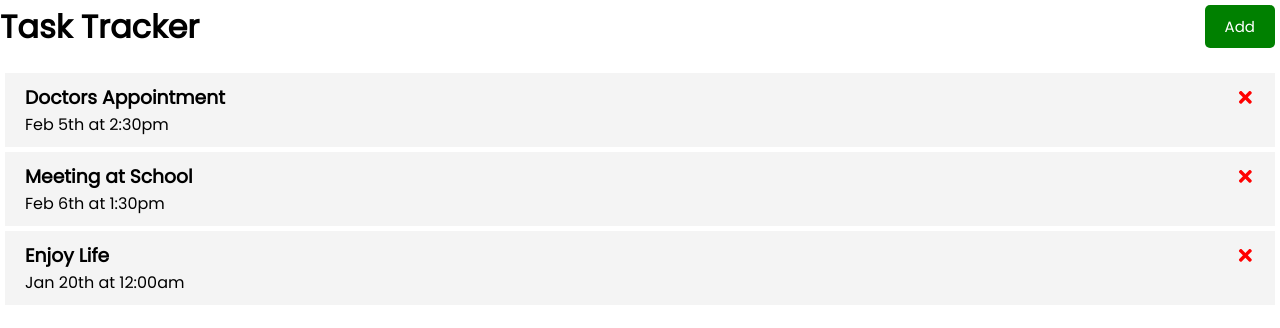
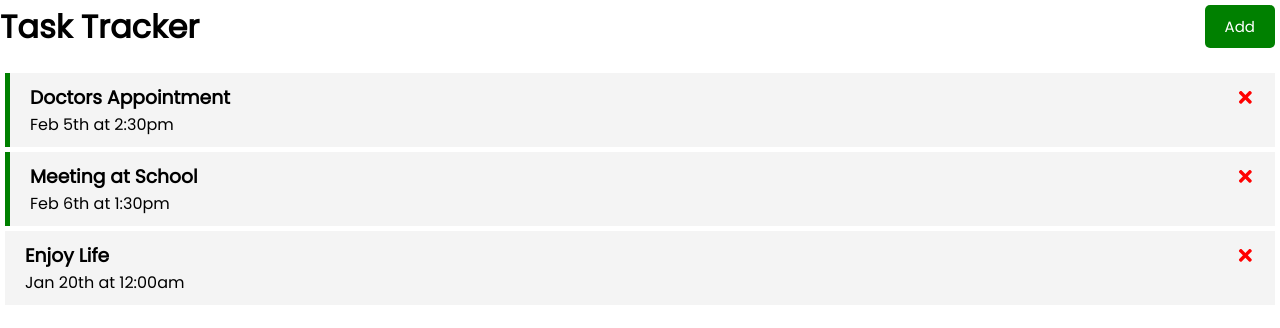
Before and after one commit to Areathy/task-tracker, a React (Create React App) app: page / in a window 1280 px wide. Shown: the top 328 px of the page. Built offline with nearby package versions, Linux system fonts and the light colour scheme.

Commit message:
Added the toggle reminder function for task

```diff
--- a/src/App.js
+++ b/src/App.js
@@ -32,14 +32,18 @@
 
 //Toggle Reminder
 const toggleReminder = (id) => {
-
+  setTasks(tasks.map((task) => task.id === id ?
+  {...task, reminder : !task.reminder} : task))
 }
 
   return (
     <div className="App">
       <Header />
-      {tasks.length > 0 ? <Tasks tasks={tasks} onDelete={deleteTask} /> :
-      'No Task available'}
+      {tasks.length > 0 ?
+        (<Tasks tasks={tasks}
+          onDelete={deleteTask}
+          onToggle={toggleReminder} />) :
+        ('No Task available')}
     </div>
   );
 }
--- a/src/components/Task.js
+++ b/src/components/Task.js
@@ -1,12 +1,14 @@
 import { FaTimes } from 'react-icons/fa'
 
-const Task = ({task, onDelete}) => {
+const Task = ({task, onDelete, onToggle}) => {
     return(
-        <div className="task">
+        <div className={`task ${task.reminder ? 'reminder' : ''}`}
+            onDoubleClick={() => onToggle(task.id)}>
             <h3>{task.text}
                 <FaTimes
                     style={{ color:'red', cursor: 'pointer'}}
-                    onClick={() => onDelete(task.id)}/>
+                    onClick={() => onDelete(task.id)}
+                    />
             </h3>
             <p>{task.day}</p>
         </div>
--- a/src/components/Tasks.js
+++ b/src/components/Tasks.js
@@ -1,11 +1,11 @@
 import Task from "./Task";
 
-const Tasks = ({tasks, onDelete}) => {
+const Tasks = ({tasks, onDelete, onToggle}) => {
 
     return (
         <div>
             {tasks.map((task) => (
-                <Task key={task.id} task={task} onDelete={onDelete} />
+                <Task key={task.id} task={task} onDelete={onDelete} onToggle={onToggle} />
             ))}
         </div>
     )
```
